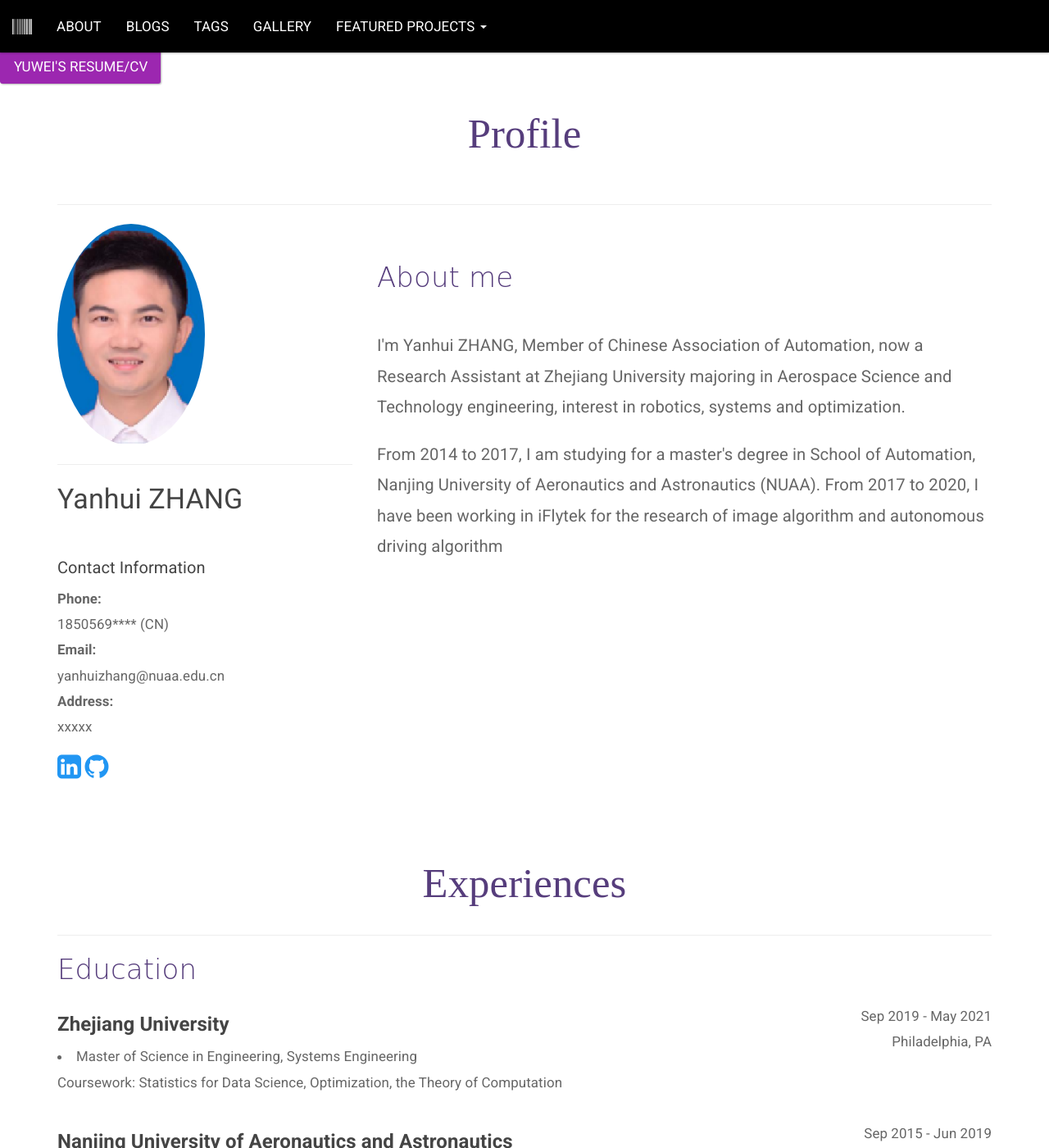
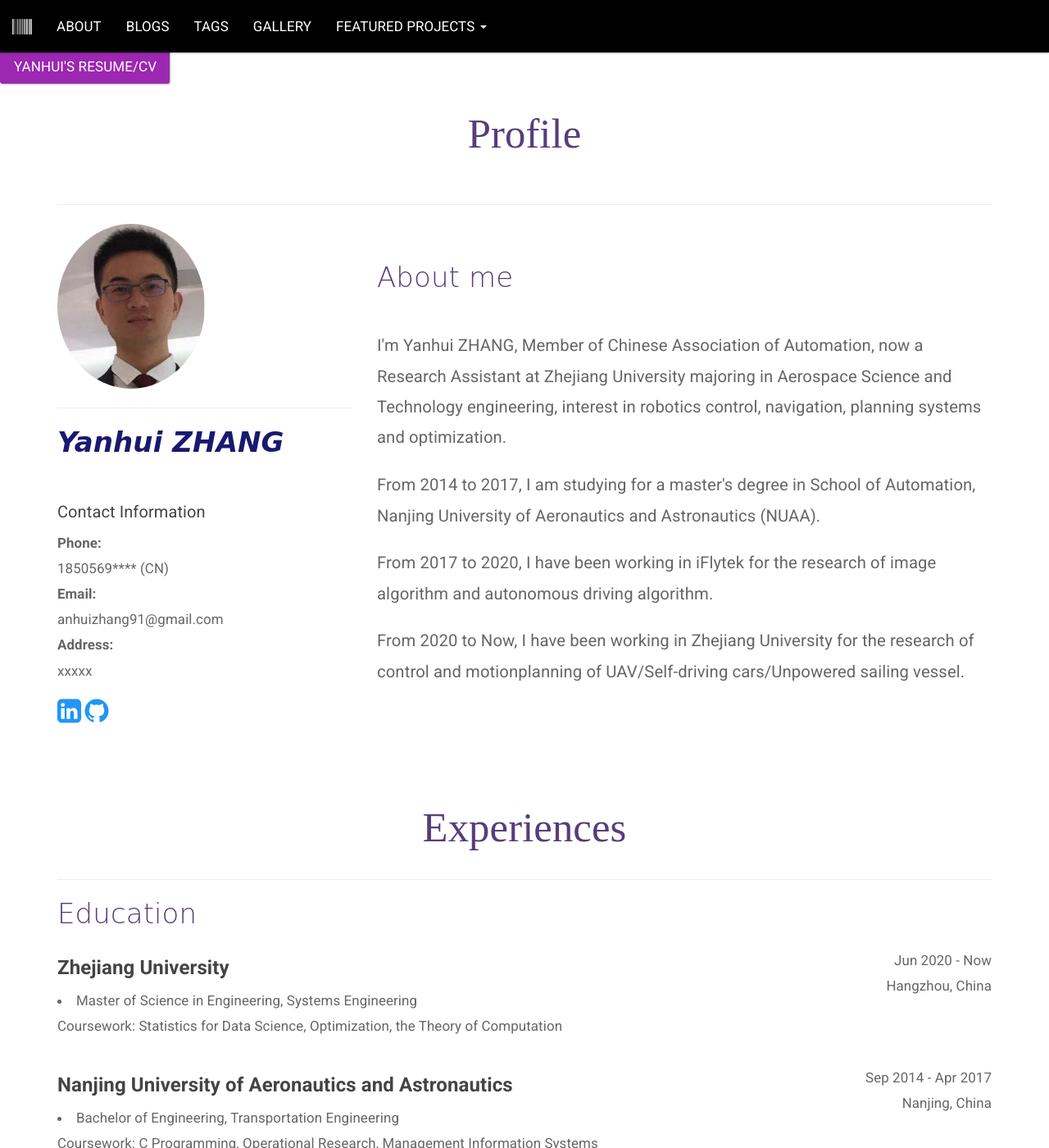
Before and after one commit to ayan1991/ayan1991.github.io, a Jekyll site: the page built from _pages/about.html, in a window 1280 px wide and 1400 px high. Shown: the whole window at 82% size. Built offline with Jekyll 4.4.1, drawn with Linux system fonts in a browser that asks for light colours.

Commit message:
[Modify] 1.photo ok

```diff
--- a/_layouts/coding_activity.html
+++ b/_layouts/coding_activity.html
@@ -1,7 +1,7 @@
 <!-- Wakatime ( Replace with your own wakatime embed config at https://wakatime.com )-->
 
 <!-- Languages  -->
-<figure><embed src="https://wakatime.com/share/@e22118ac-5dbf-4dbe-9565-10f65e9fcf34/5d7359a2-7b85-4d9f-8f2e-4a05093d4600.svg"></embed></figure>
+<figure><embed src="https://wakatime.com/share/.svg"></embed></figure>
 
 <!-- Hours Coded -->
-<figure><embed src="https://wakatime.com/share/@e22118ac-5dbf-4dbe-9565-10f65e9fcf34/c9a8bf91-4279-409d-abae-5d1d89a64dbc.svg"></embed></figure>
+<figure><embed src="https://wakatime.com/share/"></embed></figure>
--- a/_layouts/home.html
+++ b/_layouts/home.html
@@ -39,9 +39,9 @@ title: Hello, world!
 
     <div class="jumbotron jumbotron-fluid">
 	    <div class="welcome">
-			<h1 class="display-1">Welcome to My World!</h1>
+			<h1 class="display-1">Welcome to Outer Space!</h1>
 			<hr class="m-y-2">
-			<a class="btn btn-info btn-lg" href="/about/" style="">About Me</a>
+			<a class="btn btn-info btn-lg" href="/about/" style="">About Yanhui ZHANG</a>
 		</div>
     </div>
 
--- a/_pages/about.html
+++ b/_pages/about.html
@@ -1,6 +1,6 @@
 ---
 layout: default
-title: About Me
+title: About Yanhui ZHANG
 permalink: /about/
 ---
 
@@ -20,7 +20,7 @@ permalink: /about/
 	    margin: 0;
 	}
 
-	.yuwei-name{
+	.Yanhui-name{
 	    font-family: Comic Sans MS, Comic Sans, cursive,sans-serif;
 		font-weight: bold;
 		color:#191970;
@@ -65,7 +65,7 @@ permalink: /about/
 
 <body>
 
-<a class="btn btn-info btn-lg" href="/assets/CV-Yanhui ZHANG.pdf" style="">Yuwei's Resume/CV</a>
+<a class="btn btn-info btn-lg" href="/assets/CV-Yanhui ZHANG.pdf" style="">Yanhui's Resume/CV</a>
 
 
 <section id="Profile">
@@ -82,13 +82,13 @@ permalink: /about/
 
 				<div class="col-md-4 content-block" >
 					<div>
-						<img class="circular--squareP" src="/assets/images/profile2.jpg" alt="Yanhui ZHANG"/>
+						<img class="circular--squareP" src="/assets/images/profile1.jpg" alt="Yanhui ZHANG"/>
 						<hr class="m-y-1">
 						<h3 class = "Yanhui-name"> Yanhui ZHANG </h3>
 						<br/>
 						<h5>Contact Information</h5>
 						<p><strong>Phone:</strong><br/> 1850569**** (CN) <br/>
-						<strong>Email:</strong><br/>yanhuizhang@nuaa.edu.cn<br/>
+						<strong>Email:</strong><br/>anhuizhang91@gmail.com<br/>
 						<strong>Address:</strong><br/>xxxxx</p>
 
 						<a href="https://www.linkedin.com/in/" class="fa fa-linkedin-square", aria-hidden="true", style="font-size:200%" ></a>
@@ -104,11 +104,15 @@ permalink: /about/
 						<br/>
 						<h3 class="subtitle">About me</h3>
 						<br/>
-						<p class = "extra-roles">I'm Yanhui ZHANG, Member of Chinese Association of Automation, now a Research Assistant at Zhejiang University majoring in Aerospace Science and Technology engineering, interest in robotics, systems and optimization.</p>
+						<p class = "extra-roles">I'm Yanhui ZHANG, Member of Chinese Association of Automation, now a Research Assistant at Zhejiang University majoring in Aerospace Science and Technology engineering, interest in robotics control, navigation, planning systems and optimization.</p>
 
 						<p class = "extra-roles" >
 							From 2014 to 2017, I am studying for a master's degree in School of Automation, Nanjing University of Aeronautics and Astronautics (NUAA).
-							From 2017 to 2020, I have been working in iFlytek for the research of image algorithm and autonomous driving algorithm</p>
+						</p>
+						<p class = "extra-roles" >
+							From 2017 to 2020, I have been working in iFlytek for the research of image algorithm and autonomous driving algorithm.</p>
+						<p class = "extra-roles" >
+								From 2020 to Now, I have been working in Zhejiang University for the research of control and motionplanning of UAV/Self-driving cars/Unpowered sailing vessel.</p>
 					</div>
 				</div>
 	        </div>
@@ -135,8 +139,8 @@ permalink: /about/
 					Coursework: Statistics for Data Science, Optimization, the Theory of Computation<br/>
 				</div>
 				<div class="col-md-3 time-place">
-					Sep 2019 - May 2021<br/>
-					Philadelphia, PA
+					Jun 2020 - Now<br/>
+					Hangzhou, China
 					</div>
 
 			    </div>
@@ -150,8 +154,8 @@ permalink: /about/
 					Coursework: C Programming, Operational Research, Management Information Systems<br/>
 				</div>
 				<div class="col-md-3 time-place">
-					   Sep 2015 - Jun 2019<br/>
-					   Beijing, China
+					   Sep 2014 -  Apr 2017<br/>
+					   Nanjing, China
 
 					</div>
 			    </div>
```
Also changed, not shown: assets/images/flower.jpg (deleted), assets/images/profile1.jpg (added).
